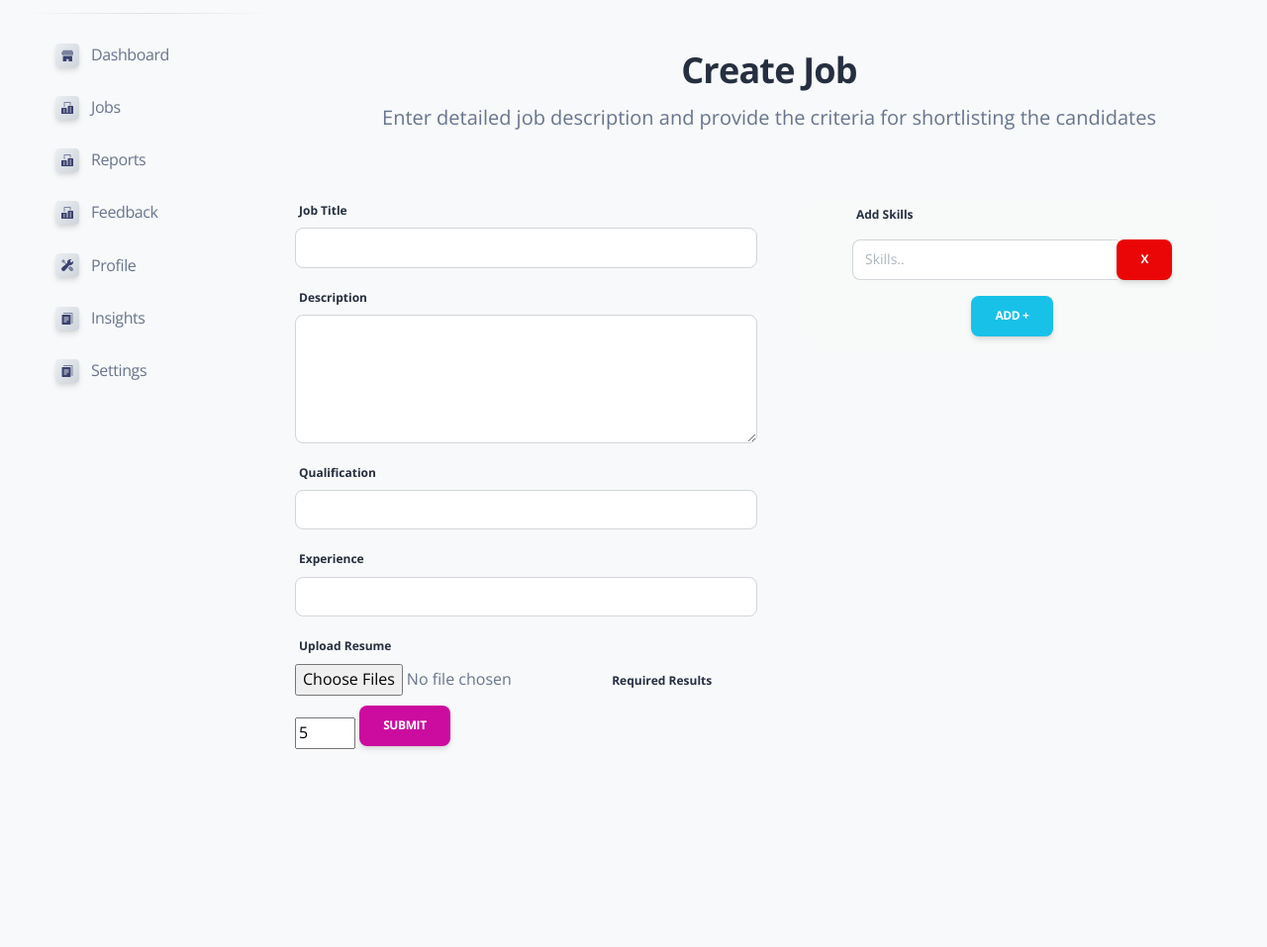
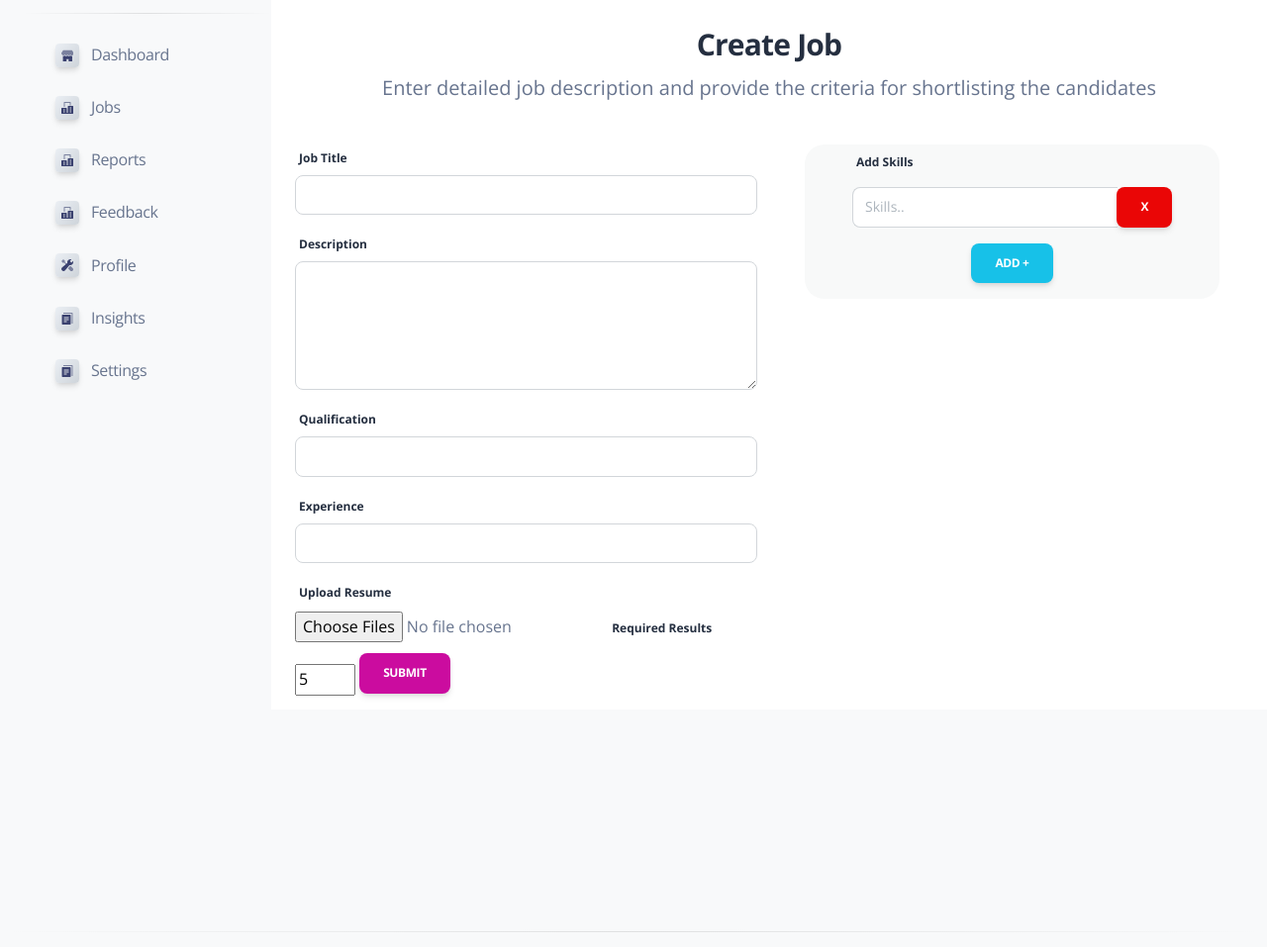
Before and after one commit to usmanikram/Smart-Resume-Screening, a Django app: template SRS/users/templates/createjob.html in a window 1280 px wide. Shown: the part 89-1046 px from the top of the page at 99% size. Run offline with Django 3.2, Linux system fonts and the light colour scheme; the template is opened without the code that fills it, so the values that code supplies are empty; some libraries are stand-ins or nearby versions.

Commit message:
Small Fix

```diff
--- a/SRS/users/templates/createjob.html
+++ b/SRS/users/templates/createjob.html
@@ -5,9 +5,9 @@
 
 <section>
 
-    <div class="container ">
-        <div class="py-5 text-center">
-            <h2>Create Job</h2>
+    <div class="container bg-white">
+        <div class="py-4 text-center">
+            <h3>Create Job</h3>
             <p class="lead">Enter detailed job description and provide the criteria for shortlisting the candidates</p>
         </div>
         <form class="needs-validation" novalidate>
```
